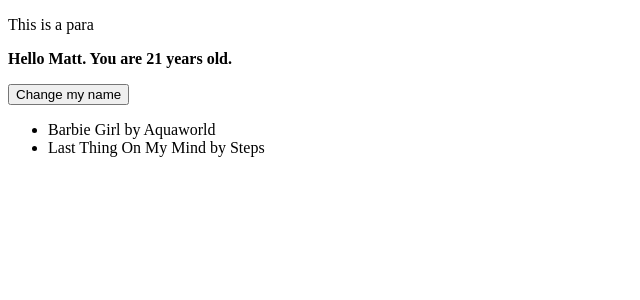
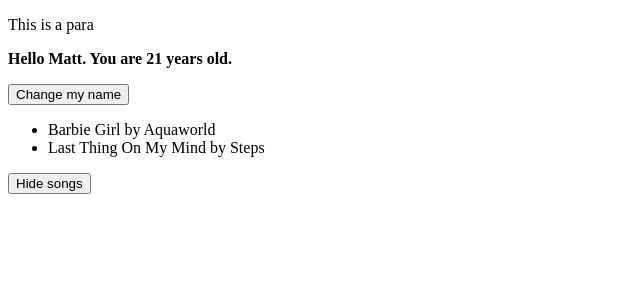
Before and after one commit to BethBrodersen/Hello-World, a React (Create React App) app: page / in a window 1280 px wide. Shown: the top 300 px of the page, without its empty margins (0-640 px from the left). Built offline with nearby package versions, Linux system fonts and the light colour scheme.

Commit message:
use state

```diff
--- a/src/components/greeting/Greeting.tsx
+++ b/src/components/greeting/Greeting.tsx
@@ -1,12 +1,14 @@
+import { useState } from 'react';
 import './Greeting.css';
 
 const Greeting = (props : GreetingProps) => {
+    console.log("greeting is running");
 
-    let name =props.name;
+    const [name, setName] = useState<string>(props.name);
 
     const changeName = () => {
-        name="Jim";
-        console.log("button was clicked");
+        setName("Jim");
+        console.log("button was clicked", name);
     };
 
     return <div>
--- a/src/components/songs/SongList.tsx
+++ b/src/components/songs/SongList.tsx
@@ -1,11 +1,21 @@
+import { useState } from "react";
 import Song from "./Song";
 
 const SongList = () => {
 
-    return <ul>
-        <Song title="Barbie Girl" artist="Aquaworld" />
-        <Song title="Last Thing On My Mind" artist="Steps" />
-    </ul>
+    const [visible, setVisible] = useState<boolean>(true);
+
+    const toggleVisibility = () => {
+        setVisible(!visible);
+    }
+
+    return <div>
+        <ul style={{ display : visible ? "block" : "none" }}    >
+            <Song title="Barbie Girl" artist="Aquaworld" />
+            <Song title="Last Thing On My Mind" artist="Steps" />
+        </ul>
+        <button onClick={toggleVisibility} >{ visible ? "Hide songs" : "Show songs"}</button>
+    </div>
 
 }
 
```
